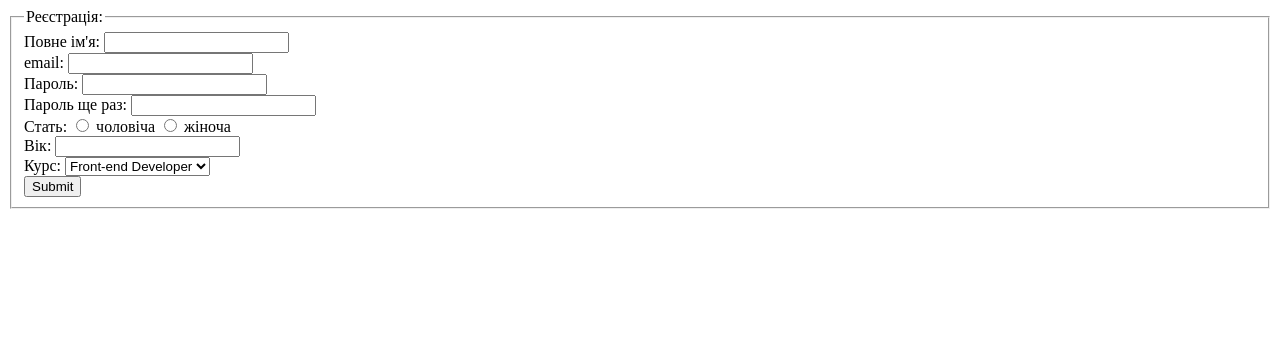
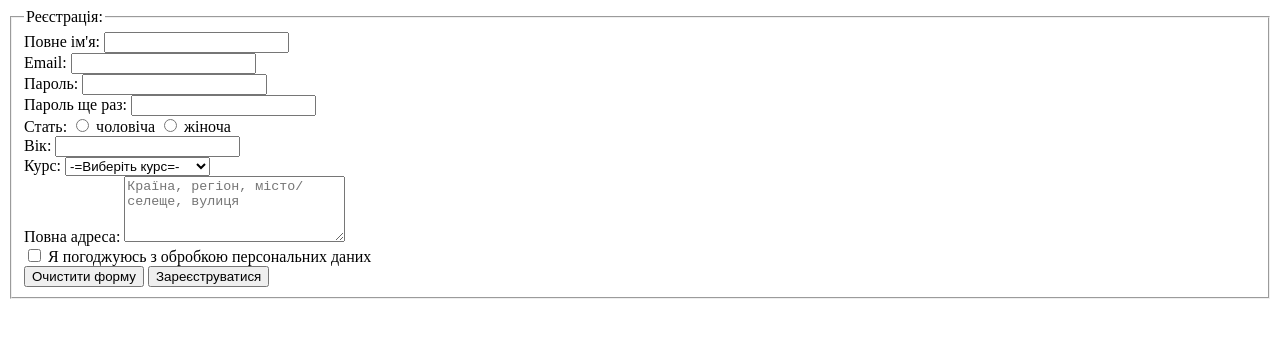
Before and after one commit to ssskipper/beetroom-my, a plain HTML site: page lesson6/index.html in a window 1280 px wide. Drawn offline with Linux system fonts and the light colour scheme.

Commit message:
Whithout css:(

```diff
--- a/lesson6/index.html
+++ b/lesson6/index.html
@@ -14,14 +14,14 @@
           <form>
           <label for="name">Повне ім'я:</label>
           <input type="text" id="name" name="name" /><br />
-          <label for="email">email:</label>
+          <label for="email">Email:</label>
           <input type="email" id="email" name="email" /><br />
           <label for="password">Пароль:</label>
           <input type="password" id="password" name="password" /><br />
           <label for="password">Пароль ще раз:</label>
           <input type="password" id="password" name="password" /><br />
         </form>
-          <form>
+        <form>
           Стать:
           <input type="radio" id="sex" name="sex" value="male" /> <label for="sex">чоловіча</label>
           <input type="radio" id="sex1" name="sex"value="female" /> <label for="sex1">жіноча</label><br />
@@ -30,13 +30,21 @@
         </form>
           <label for="age">Курс:</label>
           <select id="Courses" name="Courses">
+            <option>-=Виберіть курс=-</option>
             <option value="Front-end Developer">Front-end Developer</option>
             <option value="Back-end Developer">Back-end Developer</option>
             <option value="Full Stack Developer">Full Stack Developer</option>
           </select>
           <br />
+          <label for="adress">Повна адреса:</label>
+          <textarea id="adress" name="adress"  rows="4" cols="25"placeholder="Країна, регіон, місто/ селеще, вулиця" ></textarea>
+          <br />
+          <input type="checkbox" id="texdocum" name="texdocum">
+          <label for="texdocum">Я погоджуюсь з обробкою персональних даних</label>
+          <br />
 
-          <input type="submit" value="Submit" />
+         <button>Очистити форму</button>
+         <button>Зареєструватися</button>
         </fieldset>
       </form>
     </main>
```
